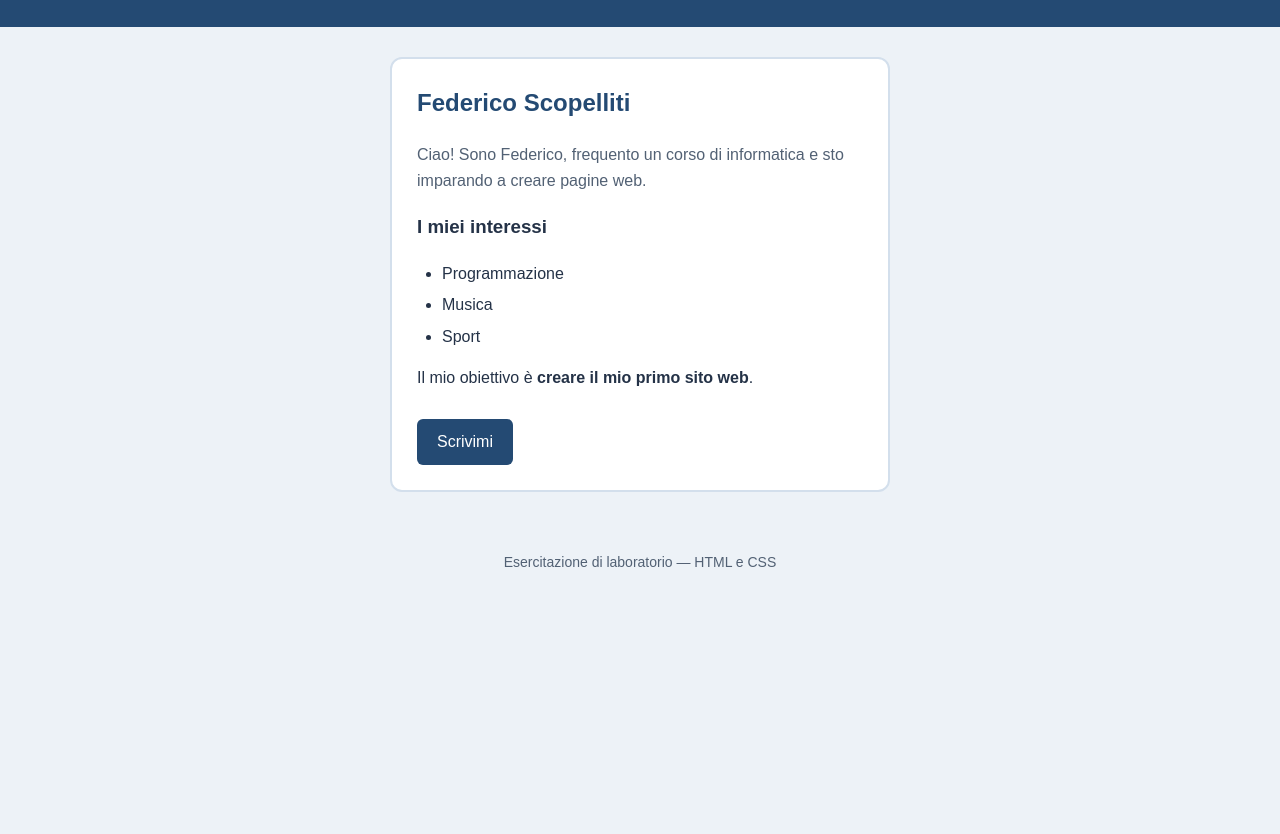
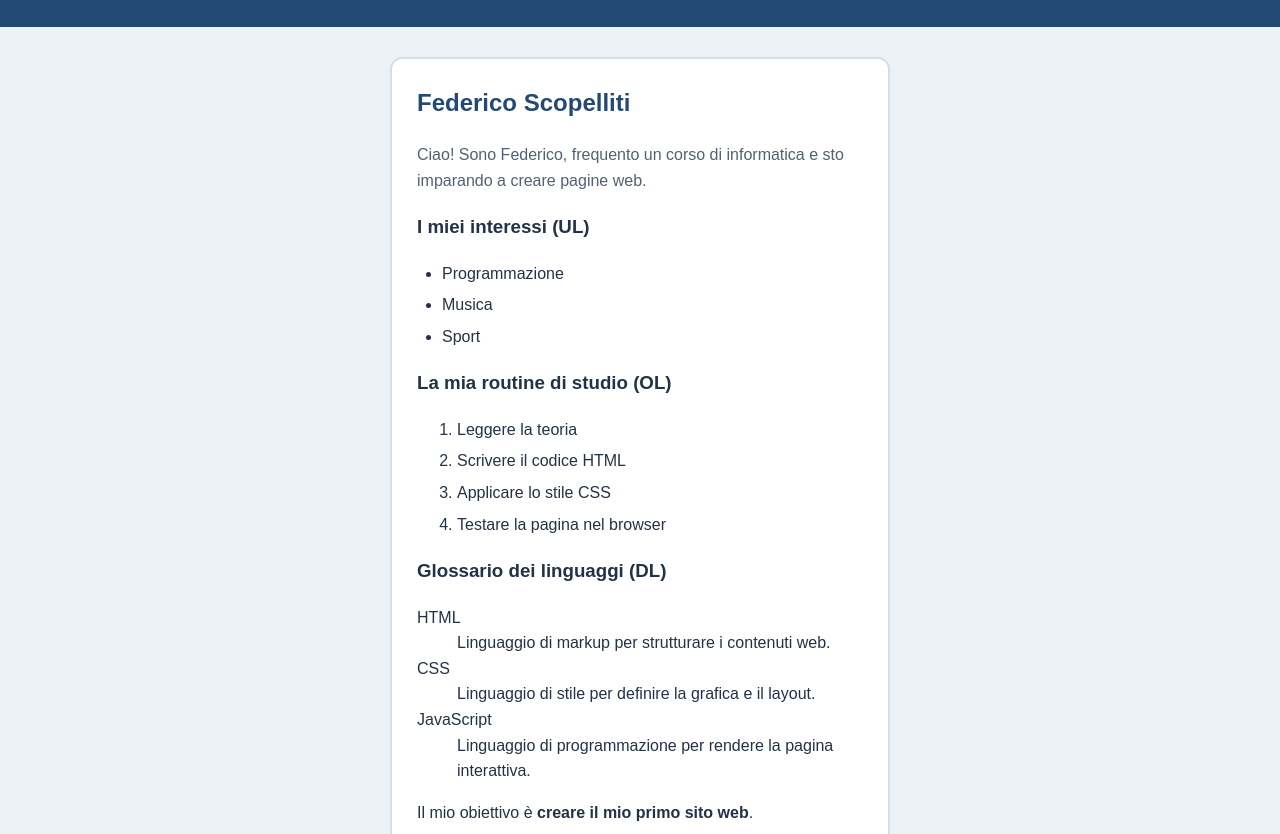
Before and after one commit to scopellitimassimiliano4-design/-laboratorio-html, a plain HTML site: page index.html in a window 1280 px wide. Shown: the part 118-952 px from the top of the page. Before the commit the page ends 800 px from the top, so only its background shows below. Drawn offline with Linux system fonts and the light colour scheme.

Commit message:
Update index.html

```diff
--- a/index.html
+++ b/index.html
@@ -8,11 +8,13 @@
   <link rel="stylesheet" href="style.css">
 </head>
 <body>
+
   <!-- Intestazione della pagina -->
   <header>
     <h1>Mi presento!</h1>
     <p>La mia prima pagina con HTML e CSS</p>
   </header>
+
   <!-- Contenuto principale -->
   <main>
     <article class="scheda">
@@ -21,24 +23,52 @@
         Ciao! Sono Federico, frequento un corso di informatica
         e sto imparando a creare pagine web.
       </p>
-<h3>I miei interessi</h3>
+
+      <!-- 1. UL: Lista non ordinata (Unordered List) -->
+      <h3>I miei interessi (UL)</h3>
       <ul>
         <li>Programmazione</li>
         <li>Musica</li>
         <li>Sport</li>
       </ul>
+
+      <!-- 2. OL: Lista ordinata (Ordered List) -->
+      <h3>La mia routine di studio (OL)</h3>
+      <ol>
+        <li>Leggere la teoria</li>
+        <li>Scrivere il codice HTML</li>
+        <li>Applicare lo stile CSS</li>
+        <li>Testare la pagina nel browser</li>
+      </ol>
+
+      <!-- 3. DL: Lista di definizioni (Definition List) -->
+      <h3>Glossario dei linguaggi (DL)</h3>
+      <dl>
+        <dt>HTML</dt>
+        <dd>Linguaggio di markup per strutturare i contenuti web.</dd>
+
+        <dt>CSS</dt>
+        <dd>Linguaggio di stile per definire la grafica e il layout.</dd>
+
+        <dt>JavaScript</dt>
+        <dd>Linguaggio di programmazione per rendere la pagina interattiva.</dd>
+      </dl>
+
       <p>
         Il mio obiettivo è
         <strong>creare il mio primo sito web</strong>.
       </p>
+
       <a class="pulsante" href="mailto:marco@example.com">
         Scrivimi
       </a>
     </article>
   </main>
+
   <!-- Piè di pagina -->
   <footer>
     <p>Esercitazione di laboratorio — HTML e CSS</p>
   </footer>
+
 </body>
 </html>
```
Lines whose indentation alone changed are shown as unchanged.
